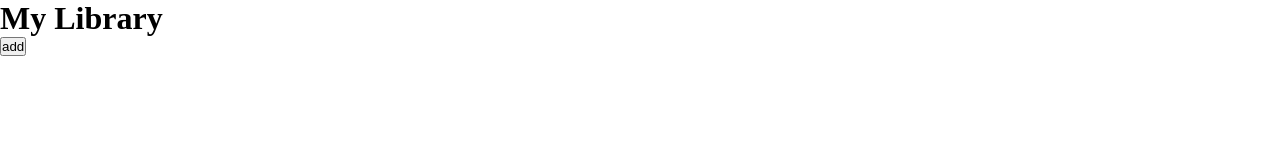
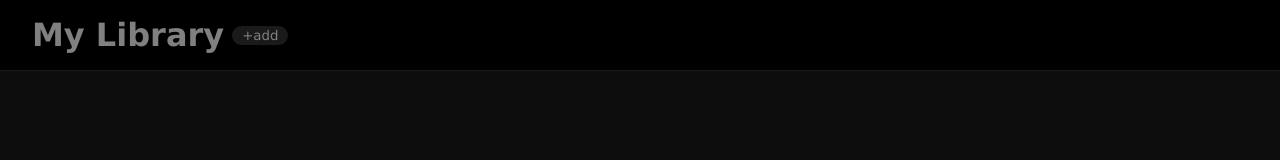
Before and after one commit to jls777/library, a plain HTML site: page index.html in a window 1280 px wide. Drawn offline with Linux system fonts and the light colour scheme.

Commit message:
completed header

```diff
--- a/index.html
+++ b/index.html
@@ -9,8 +9,10 @@
 </head>
 <body>
   <div class="main-container">
-    <h1>My Library</h1>
-    <button data-add-button class="add-button">add</button>
+    <div class="header">
+      <h1>My Library</h1>
+      <button data-add-button class="add-button">+add</button>
+    </div>
     <dialog data-dialog>
       <button data-close-button class="close-button">x</button>
       <form data-form>
--- a/styles.css
+++ b/styles.css
@@ -1,6 +1,37 @@
 * {
   margin: 0;
   padding: 0;
+  font-family: 'Lucida Sans', 'Lucida Sans Regular', sans-serif;
+}
+
+body {
+  background-color: hsl(0, 0%, 5%);
+  height: 100vh;
+}
+
+.main-container {
+  height: 100%;
+}
+
+.header {
+  display: flex;
+  gap: .5rem;
+  align-items: center;
+  padding: 1rem 2rem;
+  background-color: hsl(0, 0%, 0%);
+  border-bottom: .01rem solid hsl(0, 0%, 10%);
+}
+
+h1 {
+  color: hsl(0, 0%, 50%);
+}
+
+.add-button {
+  border-radius: 20px;
+  padding: 2px 10px;
+  border: none;
+  background-color: hsl(0, 0%, 10%);
+  color: hsl(0, 0%, 50%);
 }
 
 dialog {
```
